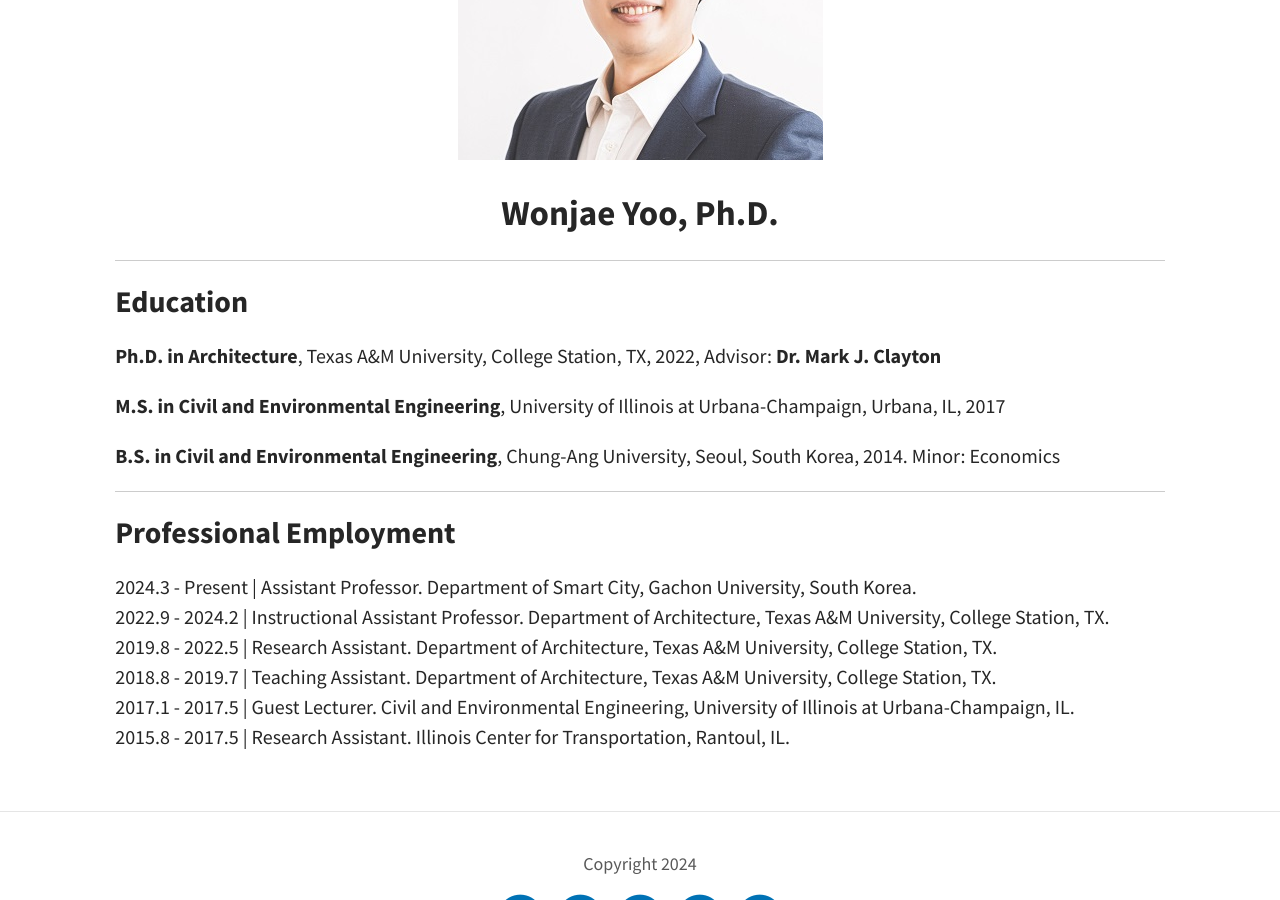
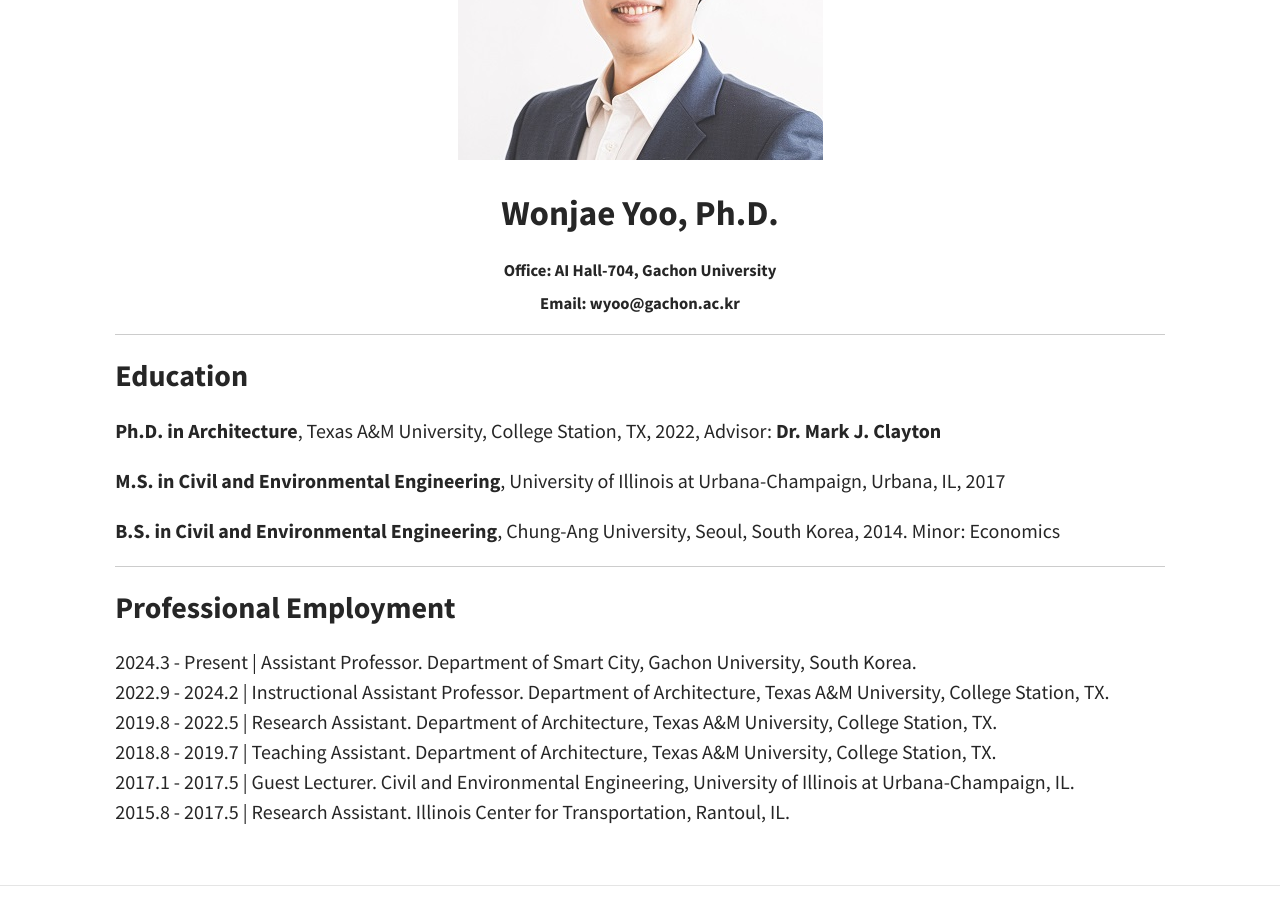
Before and after one commit to 1Jyoo/website, a Jekyll site: the page built from pages/about.md, in a window 1280 px wide and 900 px high, scrolled down 568 px. Built offline with Jekyll 4.4.1, drawn with Linux system fonts in a browser that asks for light colours; a script that is not in the unit is left out.

Commit message:
new commit

```diff
--- a/pages/about.md
+++ b/pages/about.md
@@ -12,6 +12,12 @@ img: "assets/img/profile.jpg"
 
 {:refdef: style="text-align: center;"}
 ## Wonjae Yoo, Ph.D.
+{: refdef}
+{:refdef: style="text-align: center;"}
+##### Office: AI Hall-704, Gachon University
+{: refdef}
+{:refdef: style="text-align: center;"}
+##### Email: wyoo@gachon.ac.kr
 {: refdef}
 
 ----------
```
Also changed, not shown: pages/courses.md (+2 -2 lines).
